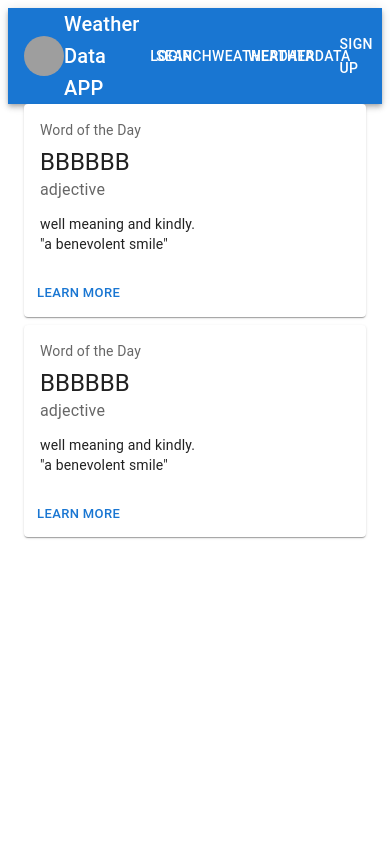
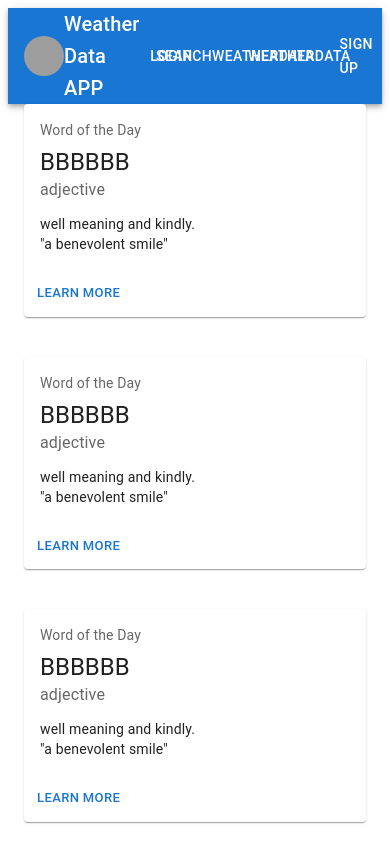
Before and after one commit to FIT-HNEE/ClientSide-WSData, a React (Create React App) app: page / in a window 390 px wide. Shown: the top 844 px of the page. Built offline with nearby package versions, Linux system fonts and the light colour scheme; grey boxes are pictures that could not be loaded.

Commit message:
Grid with having first rows with cards having spacing 5 and small and extra small screen with one column and on other screens with two columns
For the second row there should be only one column throughout the screens.

```diff
--- a/src/pages/Home/HomePage.tsx
+++ b/src/pages/Home/HomePage.tsx
@@ -13,8 +13,57 @@ export default class HomePage extends Component {
     render() {
         return (
             <Container maxWidth="xl">
-                <Grid container rowSpacing={1} >
+                <Grid container spacing={5} >
+
                     <Grid item xs={12} sm={12} md={6} lg={6} xl={6}>
+                        <Card sx={{ minWidth: 275 }}>
+                            <CardContent>
+                                <Typography sx={{ fontSize: 14 }} color="text.secondary" gutterBottom>
+                                Word of the Day
+                                </Typography>
+                                <Typography variant="h5" component="div">
+                                BBBBBB
+                                </Typography>
+                                <Typography sx={{ mb: 1.5 }} color="text.secondary">
+                                adjective
+                                </Typography>
+                                <Typography variant="body2">
+                                well meaning and kindly.
+                                <br />
+                                {'"a benevolent smile"'}
+                                </Typography>
+                            </CardContent>
+                            <CardActions>
+                                <Button size="small">Learn More</Button>
+                            </CardActions>
+                        </Card>
+                    </Grid>
+
+                    <Grid item xs={12} sm={12} md={6} lg={6} xl={6}>
+                        <Card sx={{ minWidth: 275 }}>
+                            <CardContent>
+                                <Typography sx={{ fontSize: 14 }} color="text.secondary" gutterBottom>
+                                Word of the Day
+                                </Typography>
+                                <Typography variant="h5" component="div">
+                                BBBBBB
+                                </Typography>
+                                <Typography sx={{ mb: 1.5 }} color="text.secondary">
+                                adjective
+                                </Typography>
+                                <Typography variant="body2">
+                                well meaning and kindly.
+                                <br />
+                                {'"a benevolent smile"'}
+                                </Typography>
+                            </CardContent>
+                            <CardActions>
+                                <Button size="small">Learn More</Button>
+                            </CardActions>
+                            </Card>
+                    </Grid>
+
+                    <Grid item xs={12} sm={12} md={12} lg={12} xl={12}>
                         <Card sx={{ minWidth: 275 }}>
                             <CardContent>
                                 <Typography sx={{ fontSize: 14 }} color="text.secondary" gutterBottom>
@@ -61,7 +110,9 @@ export default class HomePage extends Component {
                             </CardActions>
                             </Card>
                     </Grid>
+
                 </Grid>
+
             </Container>
         )
     }
```
